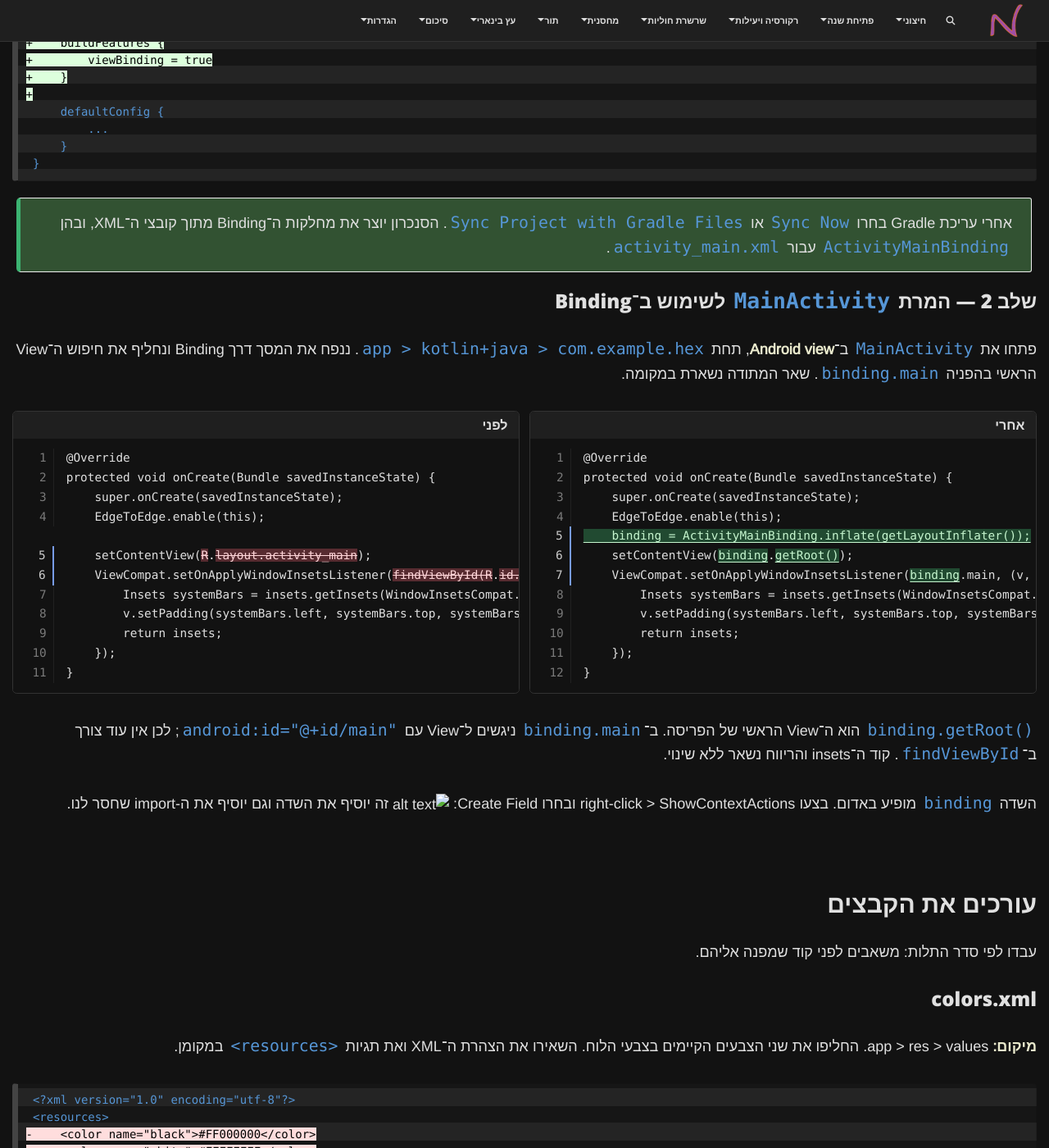
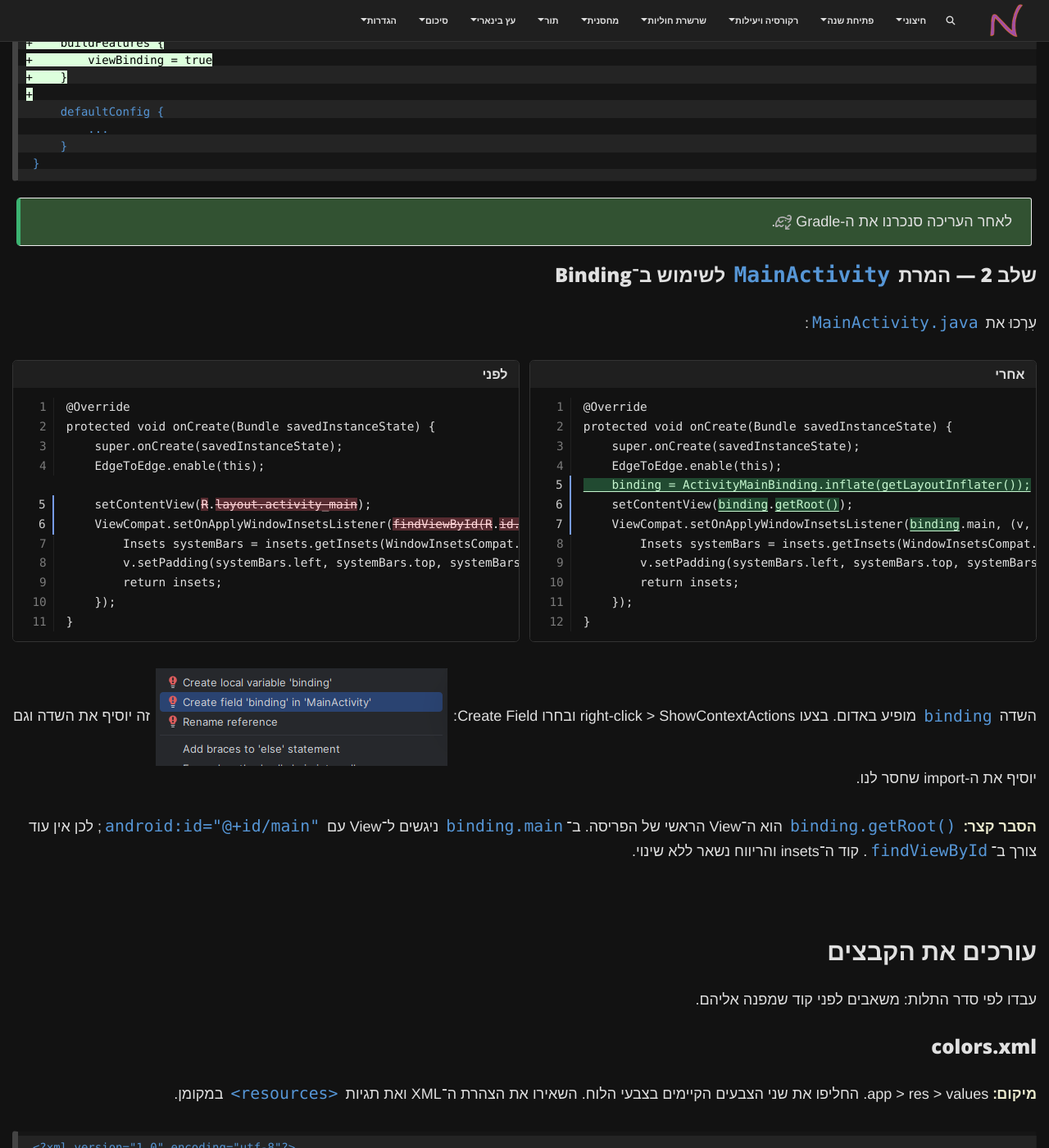
Before and after one commit to 3strategy/BeautifulMivney, a Jekyll site: the page built from android/hex5/01-board.md, in a window 1280 px wide and 1400 px high, scrolled down 2190 px. Shown: the whole window at 82% size. Built offline with Jekyll 4.4.1, drawn with Linux system fonts in a browser that asks for light colours; comment, search, counter and statistics services are not loaded; some of the changed text lies outside the part shown.

Commit message:
binding - update further

````diff
--- a/android/hex5/01-board.md
+++ b/android/hex5/01-board.md
@@ -34,7 +34,7 @@ View Binding יוצר מחלקה עם הפניות ישירות ל־Views שבק
 
 ### שלב 1 — הפעלת View Binding ב־Gradle
 
-פתחו את `build.gradle.kts` של המודול `app` דרך **Gradle Scripts**. בתוך הבלוק `android` הוסיפו את `buildFeatures`:
+פתחו את `build.gradle.kts (Module :app)` והוסיפו את `buildFeatures`:
 
 ```diff
  android {
@@ -54,11 +54,11 @@ View Binding יוצר מחלקה עם הפניות ישירות ל־Views שבק
 ```
 
 {: .box-success}
-אחרי עריכת Gradle בחרו `Sync Now` או `Sync Project with Gradle Files`. הסנכרון יוצר את מחלקות ה־Binding מתוך קובצי ה־XML, ובהן `ActivityMainBinding` עבור `activity_main.xml`.
+לאחר העריכה סנכרנו את ה-Gradle ![alt]({{ '/assets/img/gradle_sync_elephant_gray.svg' | relative_url }}).
 
 ### שלב 2 — המרת `MainActivity` לשימוש ב־Binding
 
-פתחו את `MainActivity` ב־**Android view**, תחת `app > kotlin+java > com.example.hex`. ננפח את המסך דרך Binding ונחליף את חיפוש ה־View הראשי בהפניה `binding.main`. שאר המתודה נשארת במקומה.
+עִרְכוּ את `MainActivity.java`:
 
 {% code_diff %}
  @Override
@@ -77,11 +77,12 @@ View Binding יוצר מחלקה עם הפניות ישירות ל־Views שבק
  }
 {% endcode_diff %}
 
-`binding.getRoot()` הוא ה־View הראשי של הפריסה. ב־`binding.main` ניגשים ל־View עם `android:id="@+id/main"`; לכן אין עוד צורך ב־`findViewById`. קוד ה־insets והריווח נשאר ללא שינוי.
+השדה `binding` מופיע באדום. בצעו right-click > ShowContextActions ובחרו Create Field:
+![תפריט הפעולות של Android Studio עם האפשרות Create field 'binding' in 'MainActivity']({{ '/assets/img/hex5/make-binding-a-field-context-menu.png' | relative_url }})
+זה יוסיף את השדה וגם יוסיף את ה-import שחסר לנו.
 
-השדה `binding` מופיע באדום. בצעו right-click > ShowContextActions ובחרו Create Field:
-![alt text](image.png)
-זה יוסיף את השדה וגם יוסיף את ה-import שחסר לנו.
+**הסבר קצר:** `binding.getRoot()` הוא ה־View הראשי של הפריסה. ב־`binding.main` ניגשים ל־View עם `android:id="@+id/main"`; לכן אין עוד צורך ב־`findViewById`. קוד ה־insets והריווח נשאר ללא שינוי.
+
 
 </details>
 
````
Also changed, not shown: assets/img/gradle_sync_elephant_gray.svg (added), assets/img/hex5/make-binding-a-field-context-menu.png (renamed from android/hex5/image.png).
